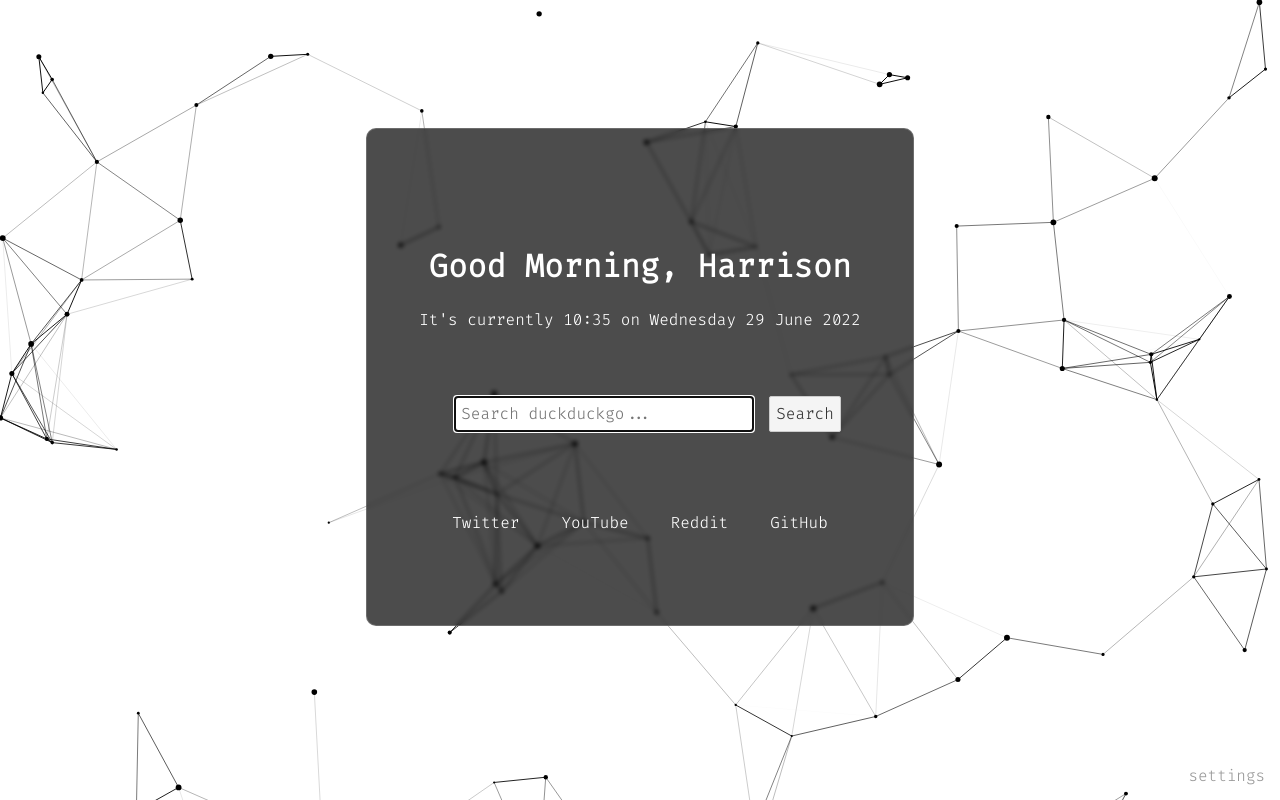
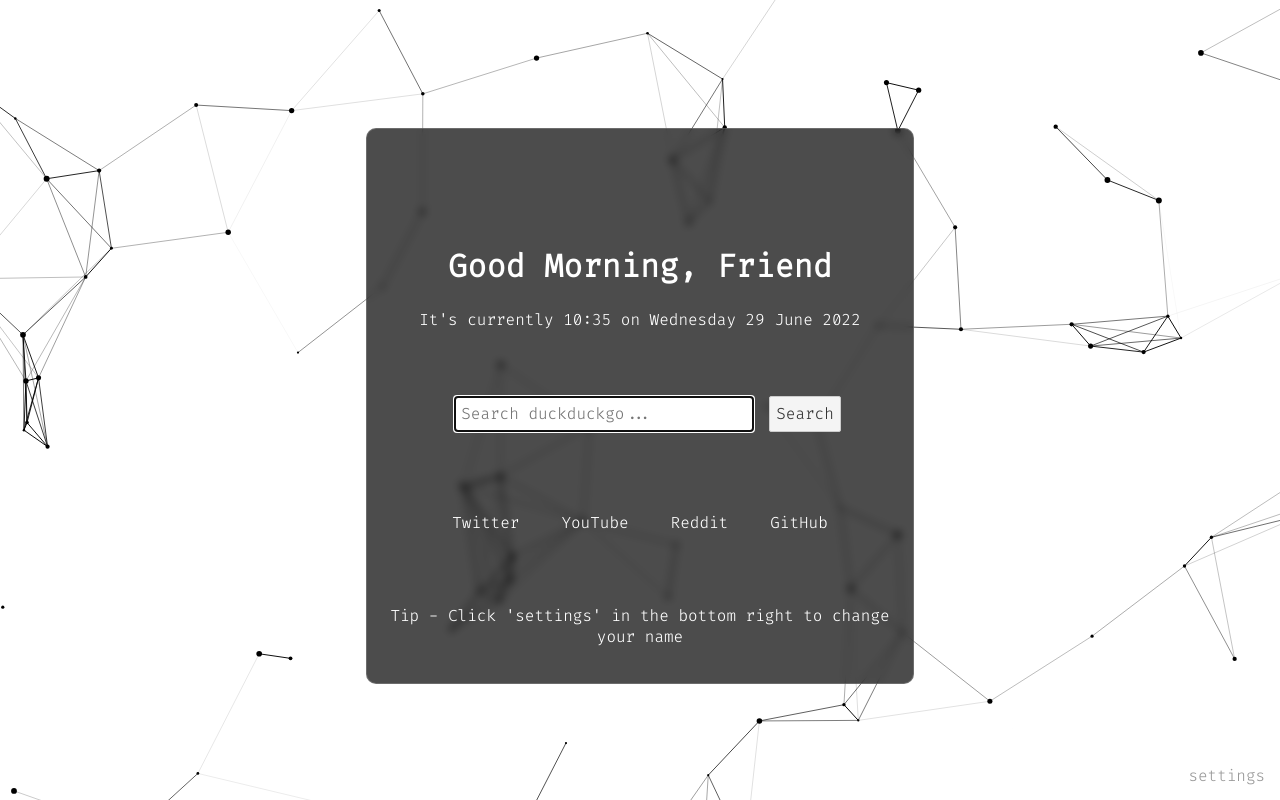
Before and after one commit to Harry55494/start-page, a Svelte app: page / in a window 1280 px wide. Built offline with nearby package versions, Linux system fonts and the light colour scheme.

Commit message:
Added prompt to change username if not set, and expanded particles border beyond the visible area

```diff
--- a/src/App.svelte
+++ b/src/App.svelte
@@ -2,11 +2,13 @@
 	import { settings, bookmarks } from './stores.js';
 	import {get} from "svelte/store";
 
-	let version_number = "1.2"
+	let version_number = "1.2.1"
 	let time = new Date();
 	let colorScheme;
-
 	let particleColor;
+	let settings_on_show = false;
+	let greeting;
+	let hours = time.getHours();
 
 	if (window.matchMedia && window.matchMedia('(prefers-color-scheme: dark)').matches) {
 		colorScheme = "dark";
@@ -14,15 +16,10 @@
 		colorScheme = "light";
 	}
 
-	let settings_on_show = false;
-
 	let username;
 	settings.subscribe(function(value) {
 		username = value.name;
 	});
-
-	let greeting;
-	let hours = time.getHours();
 
 	const updateStoreValue = (entry, new_value) => {
 		settings.update(value => {
@@ -153,10 +150,10 @@
 				}
 
 				update() {
-					if (this.x > canvas.width || this.x < 0) {
+					if (this.x - 50 > canvas.width || this.x + 50 < 0) {
 						this.speedX = -this.speedX;
 					}
-					if (this.y > canvas.height || this.y < 0) {
+					if (this.y - 50 > canvas.height || this.y + 50 < 0) {
 						this.speedY = -this.speedY;
 					}
 
@@ -178,8 +175,8 @@
 					let size = Math.random() * 2 + 1;
 					let x = (Math.random() * ((innerWidth - size * 2) - (size * 2)) + size * 2);
 					let y = (Math.random() * ((innerWidth - size * 2) - (size * 2)) + size * 2);
-					let speedX = (Math.random() * 1.5) - 0.75;
-					let speedY = (Math.random() * 1.5) - 0.75;
+					let speedX = ((Math.random() * 1.5) - 0.75) * (2 / size);
+					let speedY = ((Math.random() * 1.5) - 0.75) * (2 / size);
 					particlesArray.push(new Particle(x, y, speedX, speedY, size, particleColor));
 				}
 			}
@@ -251,6 +248,9 @@
 				{/each}
 			</tr>
 		</table>
+			{#if username === 'Friend'}
+				<p>Tip - Click 'settings' in the bottom right to change your name</p>
+			{/if}
 		</div>
 
 		<div class = "center_box" id = "settings_window">
@@ -299,8 +299,8 @@
 		text-align: center;
 
 		background: rgba( 0, 0, 0, 0.7 );
-		backdrop-filter: blur( 2px );
-		-webkit-backdrop-filter: blur( 2px );
+		backdrop-filter: blur( 4px );
+		-webkit-backdrop-filter: blur( 4px );
 		border-radius: 10px;
 		border: 1px solid rgba( 255, 255, 255, 0.18 );
 	}
--- a/src/stores.js
+++ b/src/stores.js
@@ -1,7 +1,7 @@
 import { persistStore } from "./persistStore";
 
 const defaultSettings = {
-    name: 'Harrison',
+    name: 'Friend',
     search_engine: 'duckduckgo'
 }
 
```
Also changed, not shown: 1 other file (tests, documents, lock files or other folders).
